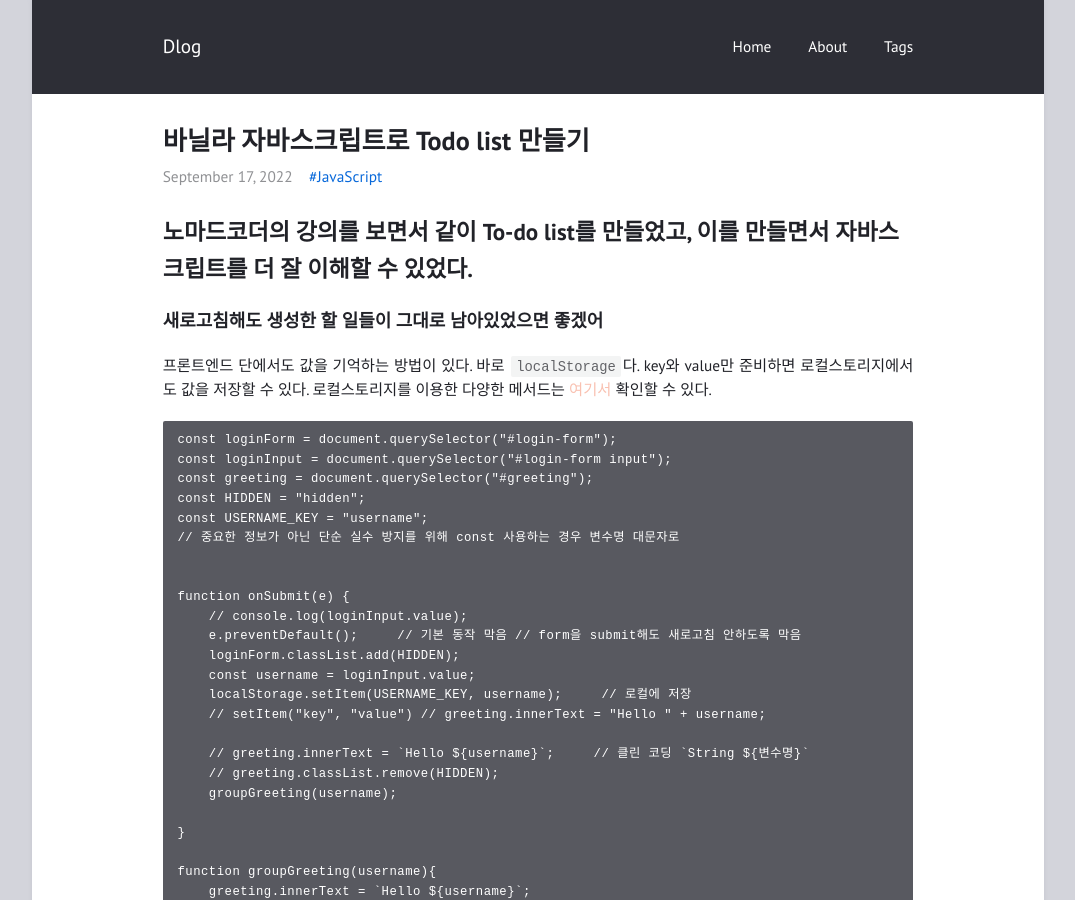
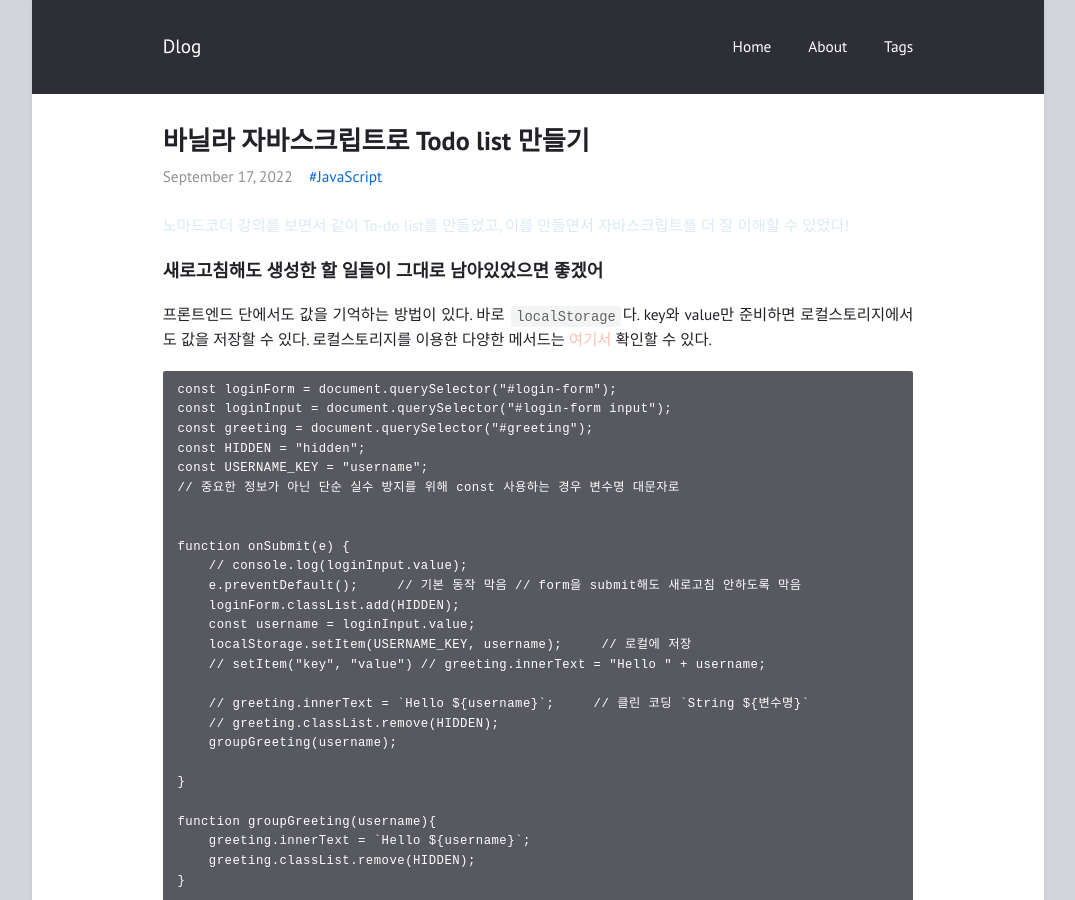
Before and after one commit to feb-dain/feb-dain.github.io, a Jekyll site: the page built from _posts/2022-09-17-todo-list.md, in a window 1280 px wide and 900 px high. Shown: the whole window, without its empty margins (102-1177 px from the left). Built offline with Jekyll 4.4.1, drawn with Linux system fonts in a browser that asks for light colours; comment, search, counter and statistics services are not loaded.

Commit message:
Update 2022-09-17-todo-list.md

```diff
--- a/_posts/2022-09-17-todo-list.md
+++ b/_posts/2022-09-17-todo-list.md
@@ -3,7 +3,8 @@ title:  "바닐라 자바스크립트로 Todo list 만들기"
 layout: post
 tags: JavaScript
 ---
-## 노마드코더의 강의를 보면서 같이 To-do list를 만들었고, 이를 만들면서 자바스크립트를 더 잘 이해할 수 있었다.
+
+<span style="color:#daebf2">노마드코더 강의를 보면서 같이 To-do list를 만들었고, 이를 만들면서 자바스크립트를 더 잘 이해할 수 있었다!</span>
 
 ### 새로고침해도 생성한 할 일들이 그대로 남아있었으면 좋겠어
 프론트엔드 단에서도 값을 기억하는 방법이 있다. 바로 `localStorage`다.
```
